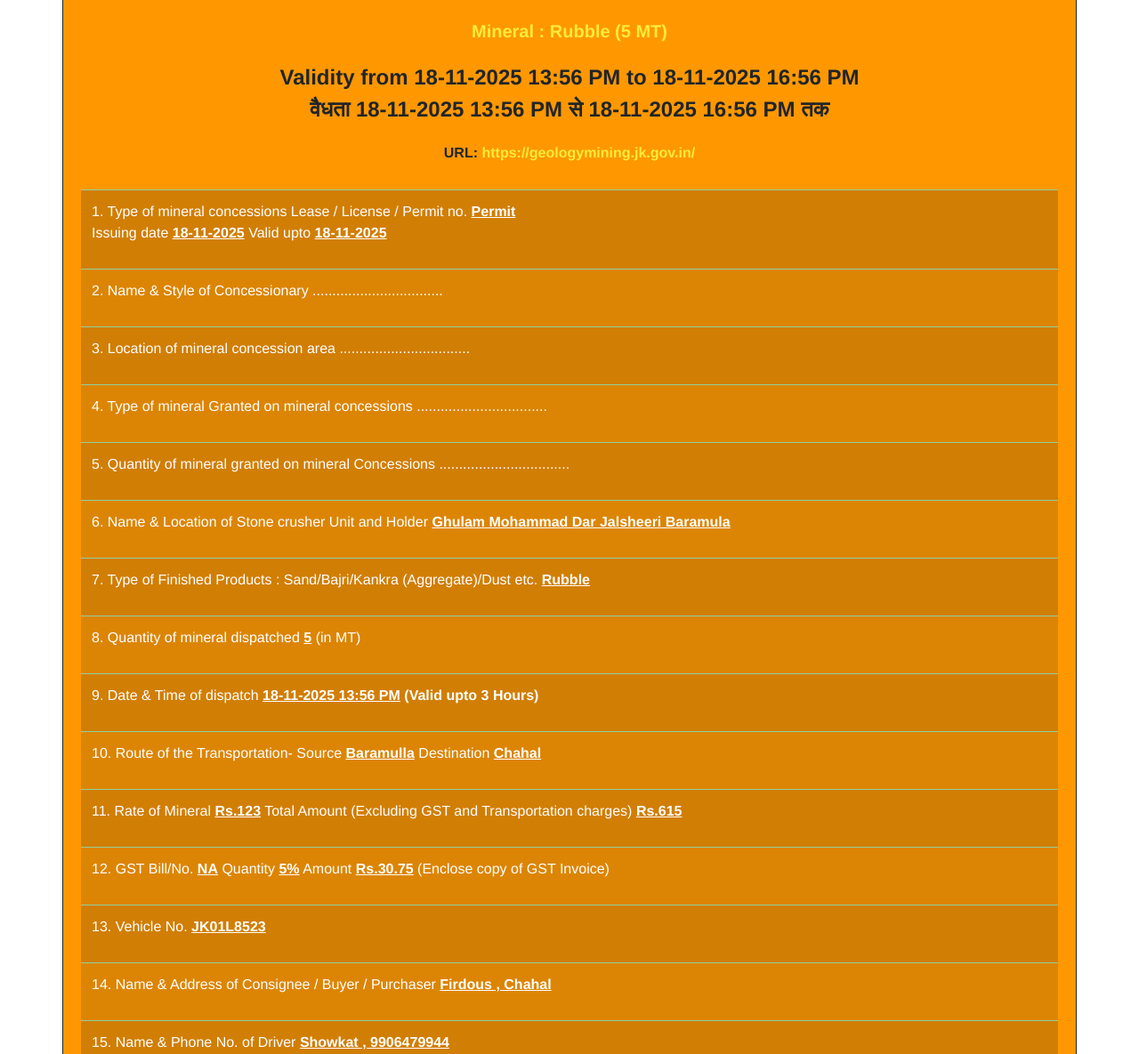
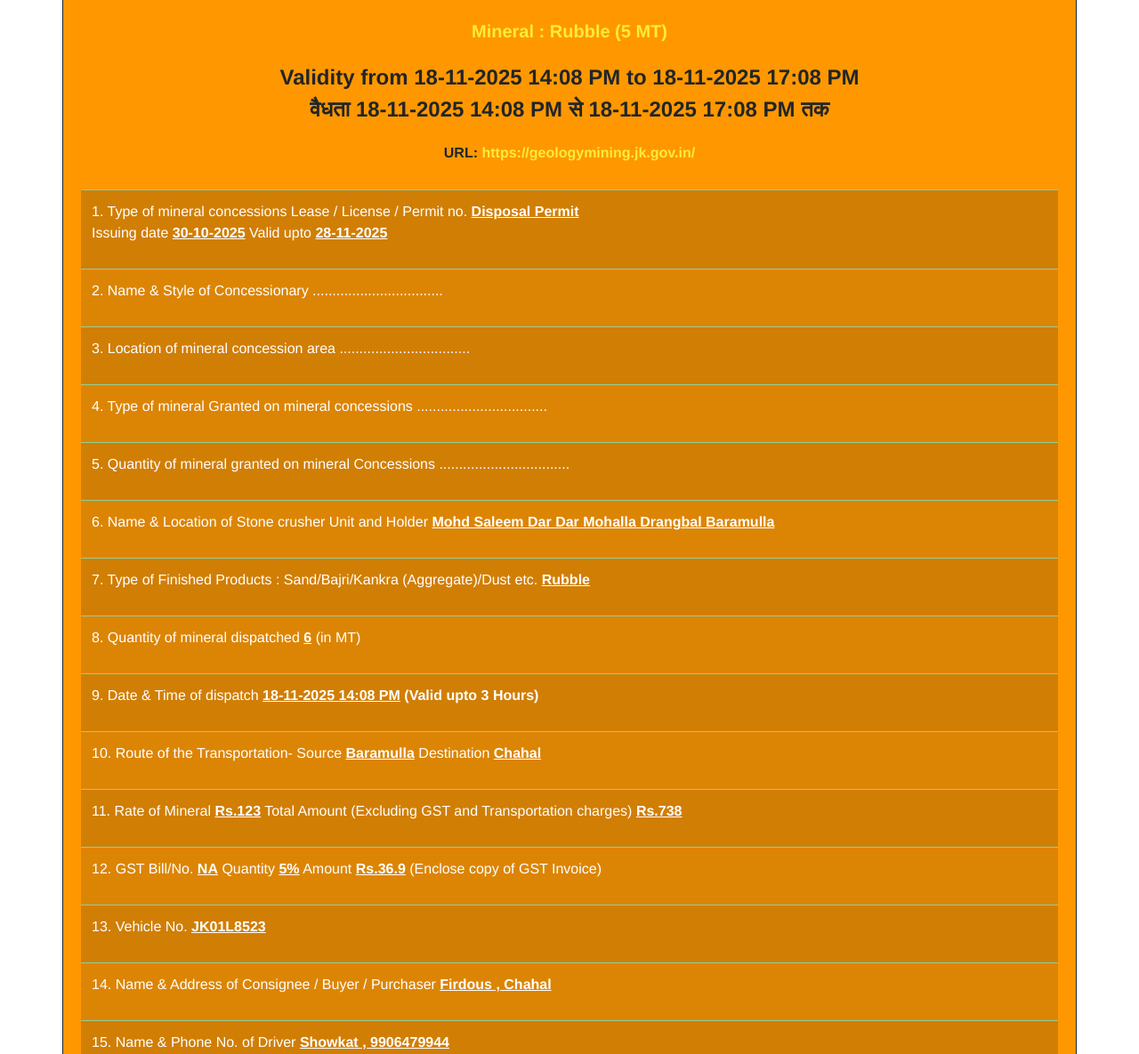
Before and after one commit to geologyminning-jk-govt/geologyminning-jk-govt.github.io, a plain HTML site: page index.html in a window 1280 px wide. Shown: the part 864-2049 px from the top of the page at 89% size. Drawn offline with nearby package versions, Linux system fonts and the light colour scheme.

Commit message:
Add files via upload

```diff
--- a/index.html
+++ b/index.html
@@ -108,8 +108,8 @@
                             <h5 class="d-inline mb-3 tt"><b>Mineral : </b> <span><b>Rubble (5 MT)</b></h5>
                         </div>
                         <div class="text-center mb-4">
-                            <h4 class="text-center"><b>Validity from 18-11-2025 13:56 PM to 18-11-2025 16:56 PM</b></h4>
-                            <h4 class="text-center"><b>वैधता 18-11-2025 13:56 PM से 18-11-2025 16:56 PM तक </b></h4>
+                            <h4 class="text-center"><b>Validity from 18-11-2025 14:08 PM to 18-11-2025 17:08 PM</b></h4>
+                            <h4 class="text-center"><b>वैधता 18-11-2025 14:08 PM से 18-11-2025 17:08 PM तक </b></h4>
                         </div>
                         <h6 class="text-center"><b>URL: <span class="tt">https://geologymining.jk.gov.in/</span></b></h6>
                         <div class="py-4">
@@ -119,9 +119,9 @@
         <td>
             <p style="color:#ffffff;">
                 1. Type of mineral concessions Lease / License / Permit no.
-                <b><span style="text-decoration: underline; color:#ffffff;">Permit </span></b><br>
-                Issuing date <b><span style="text-decoration: underline; color:#ffffff;">18-11-2025</span></b>
-                Valid upto <b><span style="text-decoration: underline; color:#ffffff;">18-11-2025</span></b>
+                <b><span style="text-decoration: underline; color:#ffffff;">Disposal Permit </span></b><br>
+                Issuing date <b><span style="text-decoration: underline; color:#ffffff;">30-10-2025</span></b>
+                Valid upto <b><span style="text-decoration: underline; color:#ffffff;">28-11-2025</span></b>
             </p>
         </td>
     </tr>
@@ -154,7 +154,7 @@
         <td>
             <p style="color:#ffffff;">
                 6. Name & Location of Stone crusher Unit and Holder
-                <b><span style="text-decoration: underline; color:#ffffff;">Ghulam Mohammad Dar Jalsheeri Baramula</span></b>
+                <b><span style="text-decoration: underline; color:#ffffff;">Mohd Saleem Dar Dar Mohalla Drangbal Baramulla</span></b>
             </p>
         </td>
     </tr>
@@ -172,7 +172,7 @@
         <td>
             <p style="color:#ffffff;">
                 8. Quantity of mineral dispatched
-                <b><span style="text-decoration: underline; color:#ffffff;">5</span></b> (in MT)
+                <b><span style="text-decoration: underline; color:#ffffff;">6</span></b> (in MT)
             </p>
         </td>
     </tr>
@@ -181,7 +181,7 @@
         <td>
             <p style="color:#ffffff;">
                 9. Date & Time of dispatch
-                <b><span style="text-decoration: underline; color:#ffffff;">18-11-2025 13:56 PM</span> (Valid upto 3 Hours)</b>
+                <b><span style="text-decoration: underline; color:#ffffff;">18-11-2025 14:08 PM</span> (Valid upto 3 Hours)</b>
             </p>
         </td>
     </tr>
@@ -203,7 +203,7 @@
                 11. Rate of Mineral
                 <b><span style="text-decoration: underline; color:#ffffff;">Rs.123</span></b>
                 Total Amount (Excluding GST and Transportation charges)
-                <b><span style="text-decoration: underline; color:#ffffff;">Rs.615</span></b>
+                <b><span style="text-decoration: underline; color:#ffffff;">Rs.738</span></b>
             </p>
         </td>
     </tr>
@@ -216,7 +216,7 @@
                 Quantity
                 <b><span style="text-decoration: underline; color:#ffffff;">5%</span></b>
                 Amount
-                <b><span style="text-decoration: underline; color:#ffffff;">Rs.30.75</span></b>
+                <b><span style="text-decoration: underline; color:#ffffff;">Rs.36.9</span></b>
                 (Enclose copy of GST Invoice)
             </p>
         </td>
```
